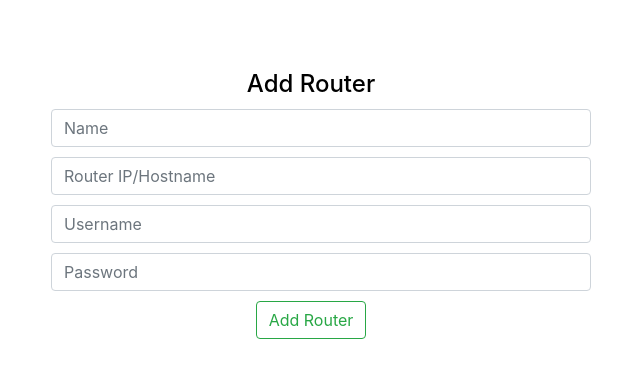
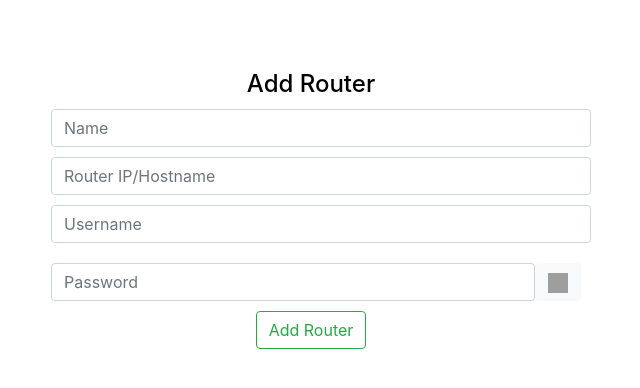
Before and after one commit to eli-cobler/MikrotikBackup, a Flask app: page /add in a window 1280 px wide. Shown: the part 76-464 px from the top of the page, without its empty margins (319-959 px from the left). Run offline with Flask 2, Linux system fonts and the light colour scheme; parts of the project's set-up code (start-up, migrations or seed data) failed here and were passed over; some libraries are stand-ins or nearby versions; grey boxes are pictures that could not be loaded.

Commit message:
Block title and ability to show password

```diff
--- a/templates/home/add.html
+++ b/templates/home/add.html
@@ -1,5 +1,5 @@
-<title>Add Router</title>
 {% extends "shared/_error.html" %}
+{% block title %}Add Router{% endblock %}
 {% block body %}
     {% if error %}
     <p class=error><strong>Error:</strong> {{ error }}
@@ -12,7 +12,13 @@
                 <input class="form-control" name="name" type="text" placeholder="Name" required/>
                 <input class="form-control" name="router_ip" type="text" placeholder="Router IP/Hostname" required/>
                 <input class="form-control" name="username" type="text" placeholder="Username" required/>
-                <input class="form-control" name="password" type="password" placeholder="Password" required/>
+
+                <button type="button" class="btn btn-light btn-group-sm" style="float: right; margin-top: 10px;" onclick="showPassword()">
+                    <img src="/static/img/icons/lock.svg" width="20" height="20" title="Hide_Pwd">
+                </button>
+                <div style="overflow: hidden; padding-right: .65em;">
+                    <input style="overflow: hidden; padding-right: .65em;" class="form-control" id="password" name="password" type="password" placeholder="Password" required/>
+                </div>
 
                 <div class="actions">
                     <button type="submit" class="btn btn-outline-success btn-group-sm">Add Router</button>
@@ -20,3 +26,7 @@
             </form>
         </div>
 {% endblock %}
+
+{% block additional_js %}
+<script src="/static/js/show_password.js"></script>
+{% endblock %}
```
Also changed, not shown: templates/home/update.html (+11 -2 lines).
